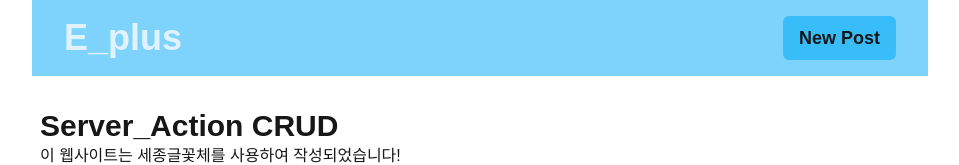
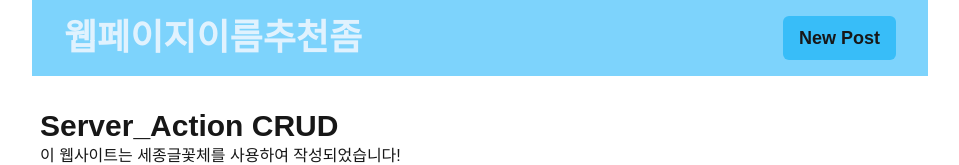
Before and after one commit to Hoodscp/2024_2_Server_Action_CRUD, a Next.js app: page / in a window 1280 px wide. Shown: the top 165 px of the page, without its empty margins (160-1119 px from the left). Built offline with nearby package versions, Linux system fonts and the light colour scheme; no server answers; the database is empty; a web font is replaced by a local one.

Commit message:
웹이추

```diff
--- a/src/components/Navbar.tsx
+++ b/src/components/Navbar.tsx
@@ -6,7 +6,7 @@ export default function Navbar() {
         className="text-sky-100 text-4xl font-extrabold hover:text-sky-400"
         href="/"
       >
-        E_plus
+        웹페이지이름추천좀
       </Link>
       <Link
         className="bg-sky-400 text-lg font-bold px-4 py-2 rounded-md hover:bg-sky-600"
```
